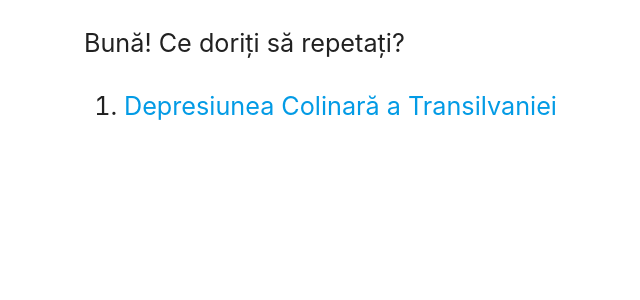
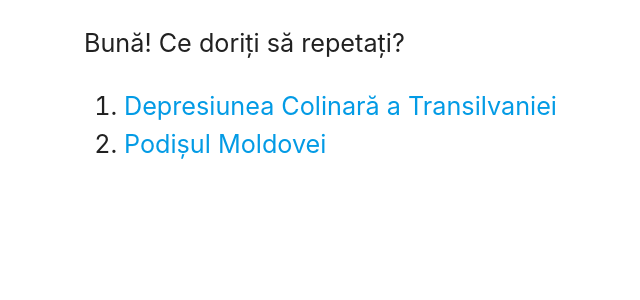
Before and after one commit to teodor-ionesco/mau5, a PHP site: page /mau5/geogra/ro/relief/unitati/index.php in a window 1280 px wide. Shown: the top 300 px of the page, without its empty margins (108-748 px from the left). Run offline with PHP 8.4, Linux system fonts and the light colour scheme.

Commit message:
Update index.php

```diff
--- a/geogra/ro/relief/unitati/index.php
+++ b/geogra/ro/relief/unitati/index.php
@@ -12,7 +12,7 @@
 			<p class="flow-text">Bună! Ce doriți să repetați?</p>
 			<ol class="flow-text">
 				<li><a href="dcat/teorie.php">Depresiunea Colinară a Transilvaniei</a></li>
-				<!--<li><a href="romania.php">Subunități de relief</a></li>-->
+				<li><a href="podmold/teorie.php">Podișul Moldovei</a></li>
 			</ol>
 		</div>
 
```
